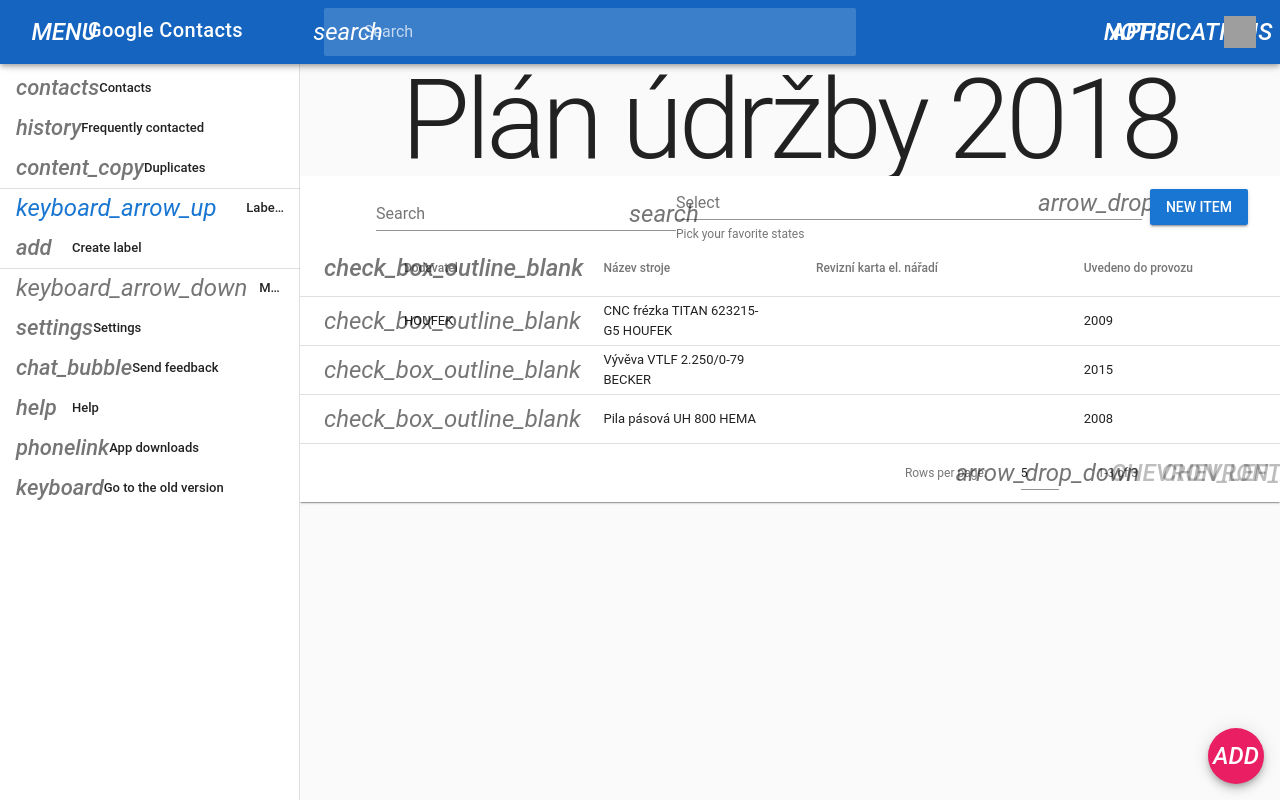
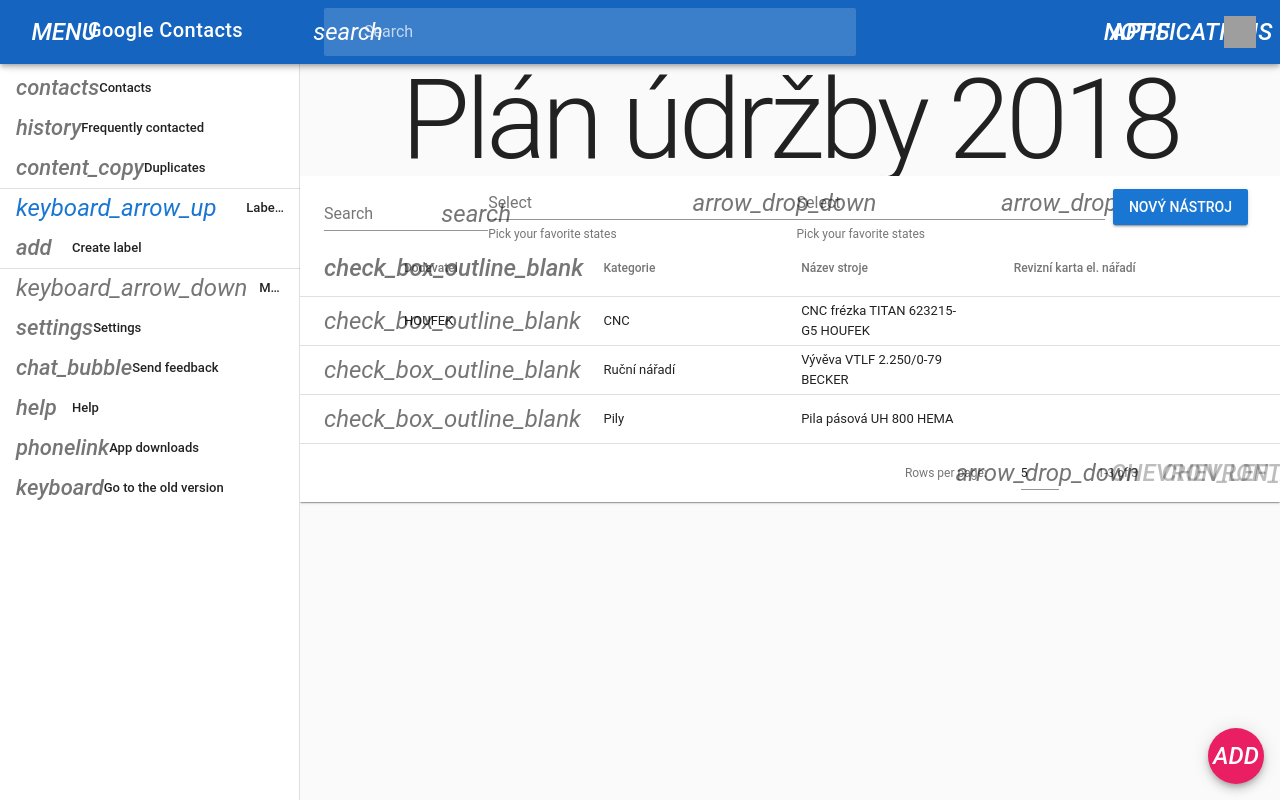
Before and after one commit to JirkaJurek/ehs, a Vue app in the folder frontend/: page /tools in a window 1280 px wide. Shown: the top 800 px of the page. Built offline with nearby package versions, Linux system fonts and the light colour scheme; grey boxes are pictures that could not be loaded; the HTML template or start-up script is replaced by a standard one.

Commit message:
rozšíření filtru, základ pro pdf, přidání revizí

```diff
--- a/frontend/package.json
+++ b/frontend/package.json
@@ -8,6 +8,9 @@
     "lint": "vue-cli-service lint"
   },
   "dependencies": {
+    "blob-stream": "^0.1.3",
+    "moment": "^2.22.2",
+    "pdfkit": "^0.8.3",
     "ramda": "^0.25.0",
     "register-service-worker": "^1.0.0",
     "vue": "^2.5.17",
--- a/frontend/src/router.js
+++ b/frontend/src/router.js
@@ -19,6 +19,11 @@ export default new Router({
       component: () => import('./views/Tools.vue')
     },
     {
+      path: '/pdf',
+      name: 'PDF',
+      component: () => import('./views/PDF.vue')
+    },
+    {
       path: '/about',
       name: 'about',
       // route level code-splitting
--- /dev/null
+++ b/frontend/src/views/PDF.vue
@@ -0,0 +1,14 @@
+<template>
+  <div>
+
+  </div>
+</template>
+
+<script>
+const PDFDocument = require('pdfkit')
+const blob = require('blob-stream')
+var doc = new PDFDocument();
+var stream = doc.pipe(blobStream());
+console.log(doc)
+
+</script>
--- a/frontend/src/views/Tools.vue
+++ b/frontend/src/views/Tools.vue
@@ -21,8 +21,19 @@
             persistent-hint
           ></v-select>
         </v-flex>
-      <v-dialog v-model="dialog">
-        <v-btn slot="activator" color="primary" dark class="mb-2">New Item</v-btn>
+      <v-flex xs12 sm6>
+          <v-select
+            :items="categories"
+            v-model="filter.categories"
+            :menu-props="{ maxHeight: '400' }"
+            label="Select"
+            multiple
+            hint="Pick your favorite states"
+            persistent-hint
+          ></v-select>
+        </v-flex>
+      <v-dialog v-model="dialogNewItem">
+        <v-btn slot="activator" color="primary" dark class="mb-2">Nový nástroj</v-btn>
         <v-card>
           <v-card-title>
             <span class="headline">{{ formTitle }}</span>
@@ -33,6 +44,9 @@
               <v-layout wrap>
                 <v-flex xs12 sm6 md4>
                   <v-text-field v-model="editedItem.supplier" label="Dodavatel"></v-text-field>
+                </v-flex>
+                <v-flex xs12 sm6 md4>
+                  <v-text-field v-model="editedItem.category" label="Kategorie"></v-text-field>
                 </v-flex>
                 <v-flex xs12 sm6 md4>
                   <v-text-field v-model="editedItem.name" label="Název stroje"></v-text-field>
@@ -64,14 +78,65 @@
                 <v-flex xs12 sm6 md4>
                   <v-text-field v-model="editedItem.employeeId" label="Zaměstnanec"></v-text-field>
                 </v-flex>
+                <v-flex xs12 sm6 md4>
+                  <v-text-field v-model="editedItem.revizions" label="Revizní karta el. nářadí"></v-text-field>
+                </v-flex>
               </v-layout>
             </v-container>
           </v-card-text>
 
           <v-card-actions>
             <v-spacer></v-spacer>
-            <v-btn color="blue darken-1" flat @click.native="close">Cancel</v-btn>
+            <v-btn color="blue darken-1" flat @click.native="closeDialogNewItem">Cancel</v-btn>
             <v-btn color="blue darken-1" flat @click.native="save">Save</v-btn>
+          </v-card-actions>
+        </v-card>
+      </v-dialog>
+      <v-dialog v-model="dialogAllRevisions">
+        <v-card>
+          <v-card-title>
+            <span class="headline">Všechny revize</span>
+          </v-card-title>
+          <v-data-table
+                  :items="itemRevisions.revisions"
+                  class="elevation-1"
+                  hide-actions
+                  hide-headers
+                >
+                  <template slot="items" slot-scope="props">
+                    <td>{{ props.item.date }}</td>
+                    <td>{{ props.item.description }}</td>
+                  </template>
+                </v-data-table>
+          <v-card-actions>
+            <v-spacer></v-spacer>
+            <v-btn color="blue darken-1" flat @click.native="showDialogNewRevisions(itemRevisions.id)">Nová revize</v-btn>
+            <v-btn color="blue darken-1" flat @click.native="closeDialogAllRevisions">Cancel</v-btn>
+          </v-card-actions>
+        </v-card>
+      </v-dialog>
+      <v-dialog v-model="dialogNewRevision">
+        <v-card>
+          <v-card-title>
+            <span class="headline">Nová revize</span>
+          </v-card-title>
+
+          <v-card-text>
+            <v-container grid-list-md>
+              <v-layout wrap>
+                <v-flex xs12 sm6 md4>
+                  <v-text-field v-model="newRevision.date" label="Datum"></v-text-field>
+                </v-flex>
+                <v-flex xs12 sm6 md4>
+                  <v-text-field v-model="newRevision.description" label="Popisek"></v-text-field>
+                </v-flex>
+              </v-layout>
+            </v-container>
+          </v-card-text>
+          <v-card-actions>
+            <v-spacer></v-spacer>
+            <v-btn color="blue darken-1" flat @click.native="closeDialogNewRevision">Cancel</v-btn>
+            <v-btn color="blue darken-1" flat @click.native="addRevision">Save</v-btn>
           </v-card-actions>
         </v-card>
       </v-dialog>
@@ -95,6 +160,7 @@
           ></v-checkbox>
         </td>
         <td v-bind:class="textFontSizeClass">{{ props.item.supplier }}</td>
+        <td v-bind:class="textFontSizeClass">{{ props.item.category.name }}</td>
         <td v-bind:class="textFontSizeClass">{{ props.item.name }}</td>
         <td v-bind:class="textFontSizeClass">{{ props.item.revizion }}</td>
         <td v-bind:class="textFontSizeClass">{{ props.item.startWork }}</td>
@@ -105,6 +171,15 @@
         <td v-bind:class="textFontSizeClass">{{ props.item.lastMaintenance }}</td>
         <td v-bind:class="textFontSizeClass">{{ props.item.comment }}</td>
         <td v-bind:class="textFontSizeClass">{{ props.item.employee.name }}</td>
+        <td v-bind:class="textFontSizeClass"
+          @click="showDialogAllRevisions(props.item)">
+          <v-chip>{{ oneRevision(props.item.revisions) }}</v-chip>
+          <span
+            v-if="props.item.revisions.length > 1"
+            class="grey--text caption"
+          >(+{{ props.item.revisions.length - 1 }} dalších)</span>
+
+        </td>
         <td v-bind:class="textFontSizeClass" class="justify-center layout px-0">
           <v-icon
             small
@@ -136,13 +211,31 @@
 
 
 <script>
-import { map, lensProp, set, head, filter, indexOf, gte } from "ramda";
+import {
+  map,
+  lensProp,
+  set,
+  head,
+  filter,
+  indexOf,
+  gte,
+  pipe,
+  ifElse,
+  always,
+  length,
+  prop,
+  identity,
+  findIndex,
+  propEq,
+} from "ramda";
+import moment from "moment";
 export default {
   data: () => ({
     textFontSizeClass: "test-size-1",
     search: "",
     filter: {
-      employee: []
+      employee: [],
+      categories: []
     },
     pagination: {
       sortBy: "fat"
@@ -152,10 +245,19 @@ export default {
       { value: 2, text: "Uklízečka" },
       { value: 3, text: "Modelář" }
     ],
+    categories: [
+      { value: 1, text: "CNS" },
+      { value: 2, text: "Ruční nářadí" },
+      { value: 3, text: "Pily" }
+    ],
     selected: [],
-    dialog: false,
+    dialogNewItem: false,
+    dialogAllRevisions: false,
+    dialogAllRevisions: false,
+    dialogNewRevision: false,
     headers: [
       { text: "Dodavatel", value: "supplier" },
+      { text: "Kategorie", value: "category" },
       { text: "Název stroje", value: "name" },
       { text: "Revizní karta el. nářadí", value: "revizion" },
       { text: "Uvedeno do provozu", value: "startWork" },
@@ -169,12 +271,17 @@ export default {
       { text: "Poslední údržba – externí", value: "lastMaintenance" },
       { text: "Poznámka", value: "comment" },
       { text: "Zaměstnanec", value: "employeeId" },
+      { text: "Revize", value: "revisions" },
       { text: "Actions", align: "center", value: "actions", sortable: false }
     ],
     tools: [],
     editedIndex: -1,
+    itemRevisions: {},
+    itemRevisionsId: 0,
+    newRevision: {},
     editedItem: {
       supplier: "",
+      category: {},
       name: "",
       revizion: "",
       startWork: "",
@@ -184,10 +291,12 @@ export default {
       externalMaintenance: "",
       lastMaintenance: "",
       comment: "",
-      employee: {}
+      employee: {},
+      revisions: []
     },
     defaultItem: {
       supplier: "",
+      category: {},
       name: "",
       revizion: "",
       startWork: "",
@@ -197,26 +306,41 @@ export default {
       externalMaintenance: "",
       lastMaintenance: "",
       comment: "",
-      employee: {}
+      employee: {},
+      revisions: []
     }
   }),
 
   computed: {
     formTitle() {
-      return this.editedIndex === -1 ? "New Item" : "Edit Item";
+      return this.editedIndex === -1 ? "Nový nástroj" : "Editace nástroje";
     }
   },
 
   watch: {
-    dialog(val) {
-      val || this.close();
+    dialogNewItem(val) {
+      val || this.closeDialogNewItem();
+    },
+    dialogAllRevisions(val) {
+      val || this.closeDialogAllRevisions();
     },
     filter: {
       handler() {
         this.initialize();
-        this.tools = filter(x => {
-          return gte(indexOf(x.id, this.filter.employee), 0);
-        }, this.tools);
+        this.tools = pipe(
+          filter(x => {
+            return this.basicFilter(
+              indexOf(x.employee.id),
+              this.filter.employee
+            );
+          }),
+          filter(x => {
+            return this.basicFilter(
+              indexOf(x.category.id),
+              this.filter.categories
+            );
+          })
+        )(this.tools);
       },
       deep: true
     }
@@ -233,6 +357,10 @@ export default {
         {
           id: 1,
           supplier: "HOUFEK",
+          category: {
+            id: 1,
+            name: "CNC"
+          },
           name: "CNC frézka TITAN 623215-G5 HOUFEK",
           revizion: "",
           startWork: "2009",
@@ -242,11 +370,19 @@ export default {
           externalMaintenance: "Ročně",
           lastMaintenance: "2. 7. 2013 0:00:00",
           comment: "Frozen Yogurt",
-          employee: { id: 1, name: "Tester" }
+          employee: { id: 1, name: "Tester" },
+          revisions: [
+            { date: "2018-01-01", description: 'popisek' },
+            { date: "2017-01-01", description: 'popisek' }
+          ]
         },
         {
           id: 2,
           supplier: "",
+          category: {
+            id: 2,
+            name: "Ruční nářadí"
+          },
           name: "Vývěva VTLF 2.250/0-79  BECKER",
           revizion: "",
           startWork: "2015",
@@ -256,11 +392,16 @@ export default {
           externalMaintenance: "1x za 2 roky",
           lastMaintenance: "2. 7. 2013 0:00:00",
           comment: "Frozen Yogurt",
-          employee: { id: 2, name: "Uklízečka" }
+          employee: { id: 2, name: "Uklízečka" },
+          revisions: []
         },
         {
           id: 3,
           supplier: "",
+          category: {
+            id: 3,
+            name: "Pily"
+          },
           name: "Pila pásová UH 800 HEMA",
           revizion: "",
           startWork: "2008",
@@ -270,11 +411,14 @@ export default {
           externalMaintenance: "1x za 2 roky",
           lastMaintenance: "28.-29.3.2013",
           comment: "Frozen Yogurt",
-          employee: { id: 3, name: "Modelář" }
+          employee: { id: 3, name: "Modelář" },
+          revisions: []
         }
       ];
     },
-
+    basicFilter(filterMethod, filterData) {
+      return gte(ifElse(length, filterMethod, always(1))(filterData), 0);
+    },
     changeFontSize() {
       this.textFontSizeClass = "test-size-1";
       this.headers = map(
@@ -286,7 +430,7 @@ export default {
     editItem(item) {
       this.editedIndex = this.tools.indexOf(item);
       this.editedItem = Object.assign({}, item);
-      this.dialog = true;
+      this.dialogNewItem = true;
     },
 
     deleteItem(item) {
@@ -295,8 +439,8 @@ export default {
         this.tools.splice(index, 1);
     },
 
-    close() {
-      this.dialog = false;
+    closeDialogNewItem() {
+      this.dialogNewItem = false;
       setTimeout(() => {
         this.editedItem = Object.assign({}, this.defaultItem);
         this.editedIndex = -1;
@@ -309,8 +453,36 @@ export default {
       } else {
         this.tools.push(this.editedItem);
       }
-      this.close();
-    }
+      this.closeDialogNewItem();
+    },
+    oneRevision(revisions) {
+      const dateFormat = x => moment(prop('date', x)).format("MM, YY");
+      return ifElse(
+        prop("date"),
+        dateFormat,
+        always("Žádná revize")
+      )(head(revisions));
+    },
+    showDialogAllRevisions(item) {
+      this.itemRevisions = item;
+      this.dialogAllRevisions = true;
+    },
+    closeDialogAllRevisions() {
+      this.dialogAllRevisions = false;
+    },
+    closeDialogNewRevision() {
+      this.dialogNewRevision = false;
+    },
+    showDialogNewRevisions(itemId) {
+      this.itemRevisionsId = itemId;
+      this.dialogNewRevision = true;
+    },
+    addRevision() {
+      this.tools[findIndex(propEq('id', this.itemRevisionsId), this.tools)].revisions.push(
+        Object.assign({}, this.newRevision)
+      )
+      this.dialogNewRevision = false;
+    },
   }
 };
 </script>
```
Also changed, not shown: 1 other file (tests, documents, lock files or other folders).
